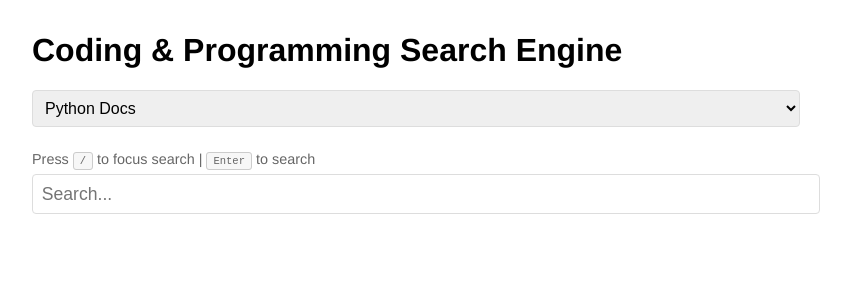
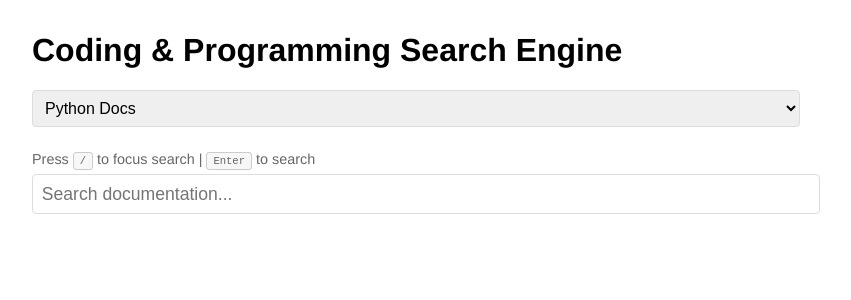
Before and after one commit to asearer/vue-search-engine, a Vue app: page / in a window 1280 px wide. Shown: the top 300 px of the page, without its empty margins (224-1075 px from the left). Built offline with nearby package versions, Linux system fonts and the light colour scheme.

Commit message:
On branch main  Your branch is up to date with 'origin/main'.  Changes to be committed: 	modified:   package-lock.json 	modified:   package.json 	modified:   src/components/SearchInput.vue

```diff
--- a/package.json
+++ b/package.json
@@ -18,8 +18,10 @@
     "@vue/cli-plugin-babel": "~5.0.0",
     "@vue/cli-plugin-eslint": "~5.0.0",
     "@vue/cli-service": "~5.0.0",
+    "@vue/compiler-sfc": "^3.5.12",
     "eslint": "^7.32.0",
-    "eslint-plugin-vue": "^8.0.3"
+    "eslint-plugin-vue": "^8.0.3",
+    "vue-loader": "^17.3.1"
   },
   "eslintConfig": {
     "root": true,
--- a/src/components/SearchInput.vue
+++ b/src/components/SearchInput.vue
@@ -1,10 +1,13 @@
 <template>
   <input
     type="text"
+    id="doc-search"
+    name="doc-search"
     :value="value"
     @input="$emit('input', $event.target.value)"
     @keyup.enter="$emit('search')"
-    placeholder="Search..."
+    placeholder="Search documentation..."
+    autocomplete="off"
   />
 </template>
 
```
Also changed, not shown: 1 other file (tests, documents, lock files or other folders).
